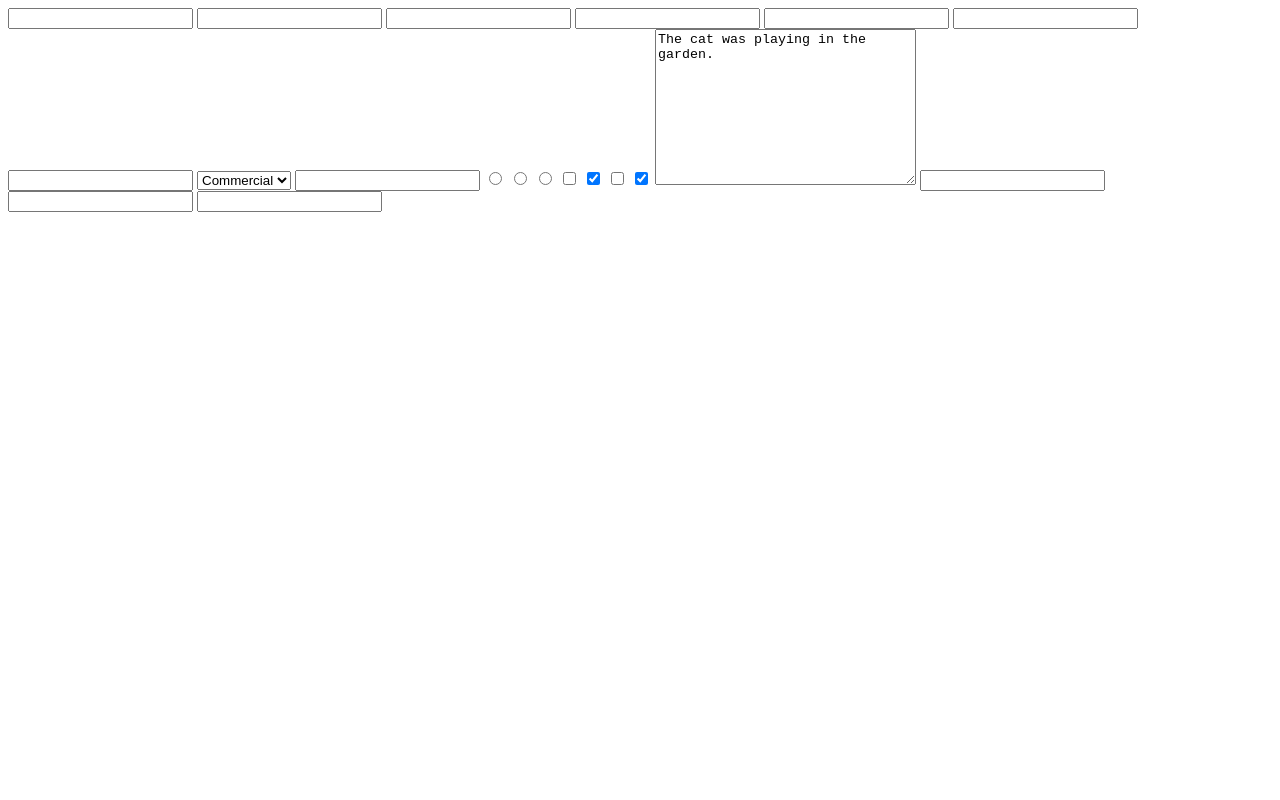
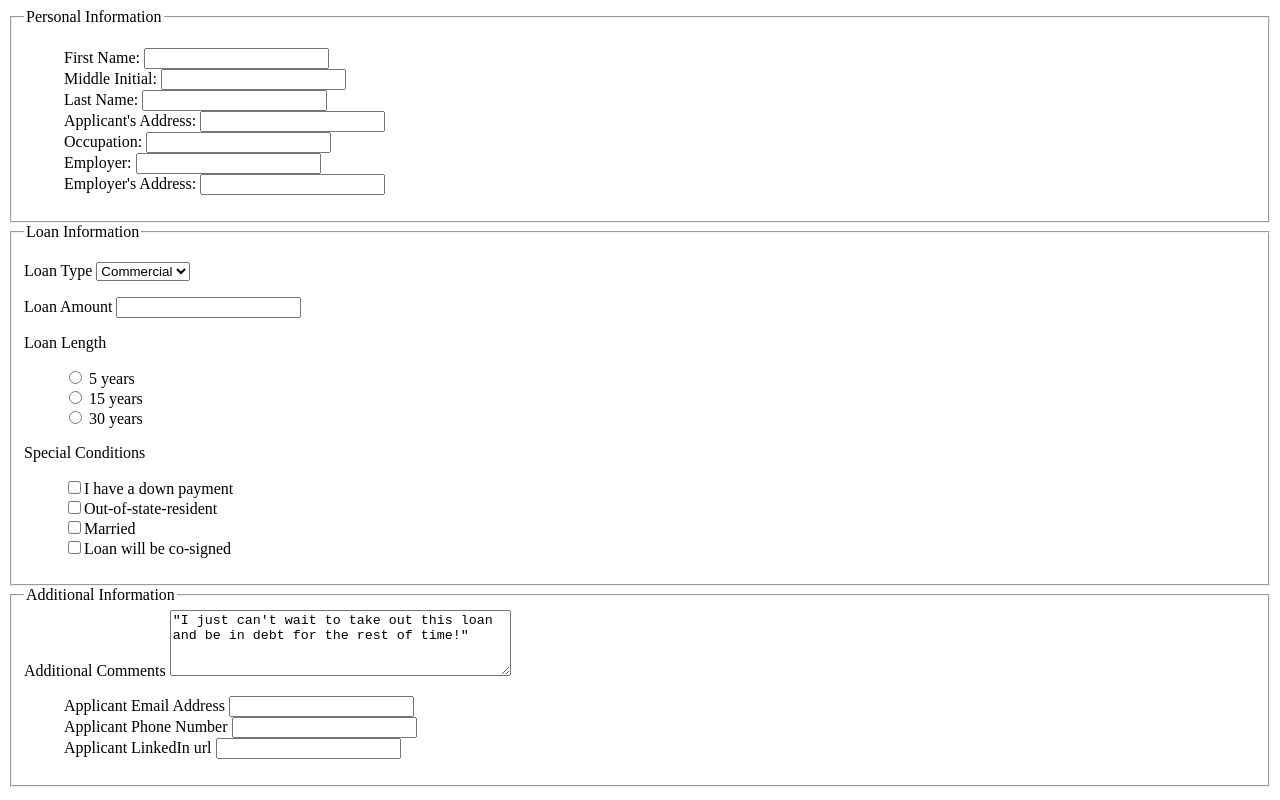
Before and after one commit to alexsanchez728/banking-form, a plain HTML site: page index.html in a window 1280 px wide. Drawn offline with Linux system fonts and the light colour scheme.

Commit message:
added form text and css

```diff
--- /dev/null
+++ b/form-style.css
@@ -0,0 +1,3 @@
+ul {
+	list-style-type: none;
+}
--- a/index.html
+++ b/index.html
@@ -2,43 +2,106 @@
 <html>
 <head>
 	<title>Banking From</title>
+	<link rel="stylesheet" type="text/css" href="form-style.css">
 </head>
 <body>
 
 <form>
-<input type="" name="">
-<input type="" name="">
-<input type="" name="">
-<input type="" name="">
-<input type="" name="">
-<input type="" name="">
-<input type="" name="">
-
+	<fieldset>
+		<legend>Personal Information</legend>
+		<ul>
+		<li>
+			<label for="first-name">First Name:</label>
+			<input type="text" name="first-name">
+		</li>
+		<li>
+			<label for="middle-initial">Middle Initial:</label>
+			<input type="text" name="middle-initial">
+		</li>
+		<li>
+			<label for="last-name">Last Name:</label>
+			<input type="text" name="last-name">
+		</li>
+		<li>
+			<label for="applicant-address">Applicant's Address:</label>
+			<input type="text" name="applicant-address">
+		</li>
+		<li>
+			<label for="occupation">Occupation:</label>
+			<input type="text" name="occupation">
+		</li>
+		<li>
+			<label for="employer">Employer:</label>
+			<input type="text" name="employer">
+		</li>
+		<li>
+			<label for="employer-address">Employer's Address:	</label>
+			<input type="text" name="employer-address">
+		</li>
+		</ul>
+	</fieldset>
+	<fieldset>
+		<legend>Loan Information</legend>
+		<p>
+			<label for="loan-type">Loan Type</label>
 			<select name="loan-type">
 			  <option value="commercial">Commercial</option>
 			  <option value="real-estate">Real estate</option>
 			  <option value="personal">Personal</option>
 			  <option value="mortgage">Mortgage</option>
 			</select>
-
-<input type="" name="">
-<input type="radio" name="loan-length">
-<input type="radio" name="loan-length">
-<input type="radio" name="loan-length">
-
-<input type="checkbox" name="vehicle" value="Bike">
-<input type="checkbox" name="vehicle" value="Car" checked="checked">
-<input type="checkbox" name="vehicle" value="Bike">
-<input type="checkbox" name="vehicle" value="Car" checked="checked">
-
-<textarea name="message" rows="10" cols="30">
-The cat was playing in the garden.
-</textarea>
-
-<input type="" name="">
-<input type="" name="">
-<input type="" name="">
-
+		</p>
+		<p>
+			<label for="loan-amount">Loan Amount</label>
+			<input type="number" name="loan-amount">
+		</p>
+			<label for="loan-length">Loan Length</label>
+			<ul>
+				<li>
+					<input type="radio" name="loan-length">	5 years
+				</li>
+				<li>
+					<input type="radio" name="loan-length">	15 years
+				</li>
+				<li>
+					<input type="radio" name="loan-length">	30 years
+				</li>
+			</ul>
+			<label for="special-condition">Special Conditions</label>
+			<ul>
+				<li>
+					<input type="checkbox" name="special-condition" value="down-payment">I have a down payment
+				</li>
+				<li>
+					<input type="checkbox" name="special-condition" value="out-of-state">Out-of-state-resident
+				</li>
+				<li>
+					<input type="checkbox" name="special-condition" value="married">Married
+				</li>
+				<li>
+					<input type="checkbox" name="special-condition" value="co-signed">Loan will be co-signed
+				</li>
+			</ul>
+	</fieldset>
+	<fieldset>
+		<legend>Additional Information</legend>
+			<label for="message">Additional Comments</label>
+			<textarea name="message" rows="4" cols="40">"I just can't wait to take out this loan and be in debt for the rest of time!"</textarea>
+		<ul>
+			<li>
+				<label>Applicant Email Address</label>
+				<input type="email" name="applicant-email">
+			</li>
+			<li>
+				<label>Applicant Phone Number</label>
+				<input type="tel" name="applicant-phone">
+			</li>
+			<li>
+				<label>Applicant LinkedIn url</label>
+				<input type="url" name="linkedin">
+			</li>
+		</ul>
+	</fieldset>
 </form>
 
 </body>
```
Lines whose indentation alone changed are shown as unchanged.
